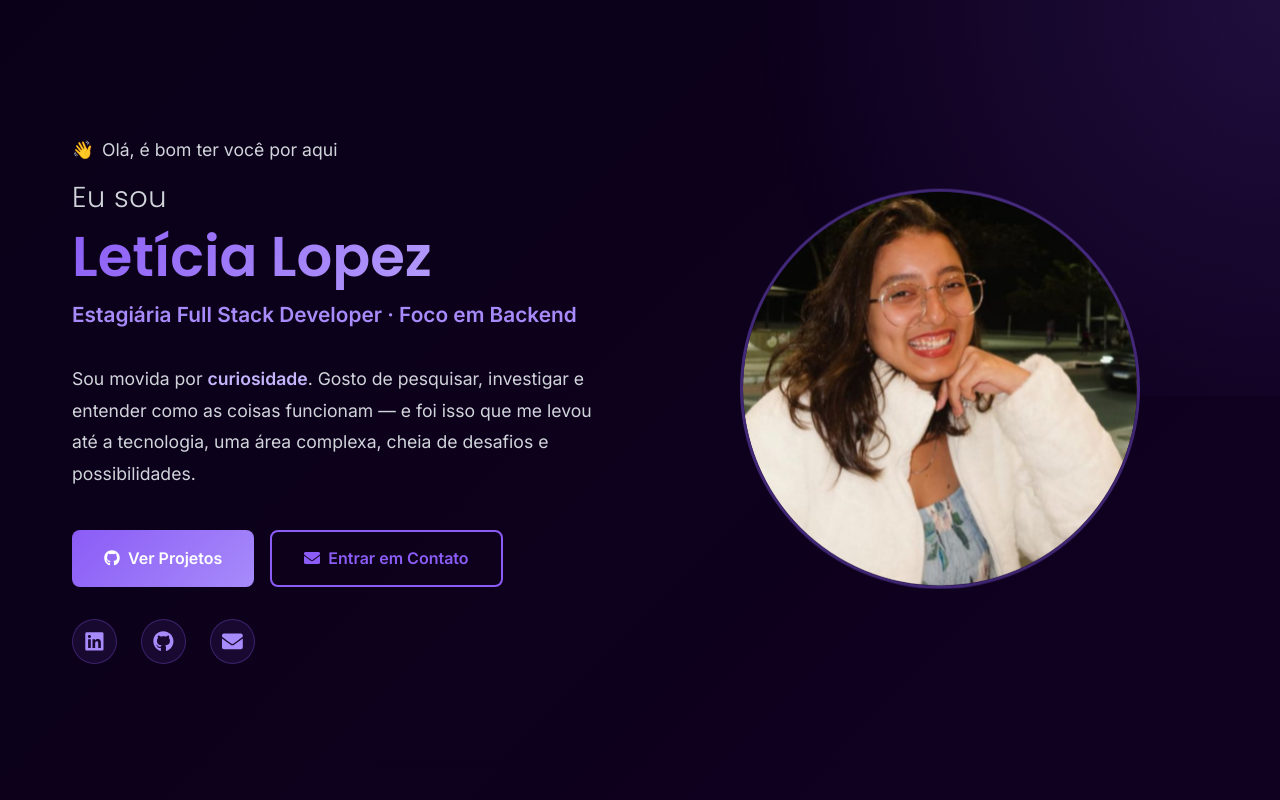
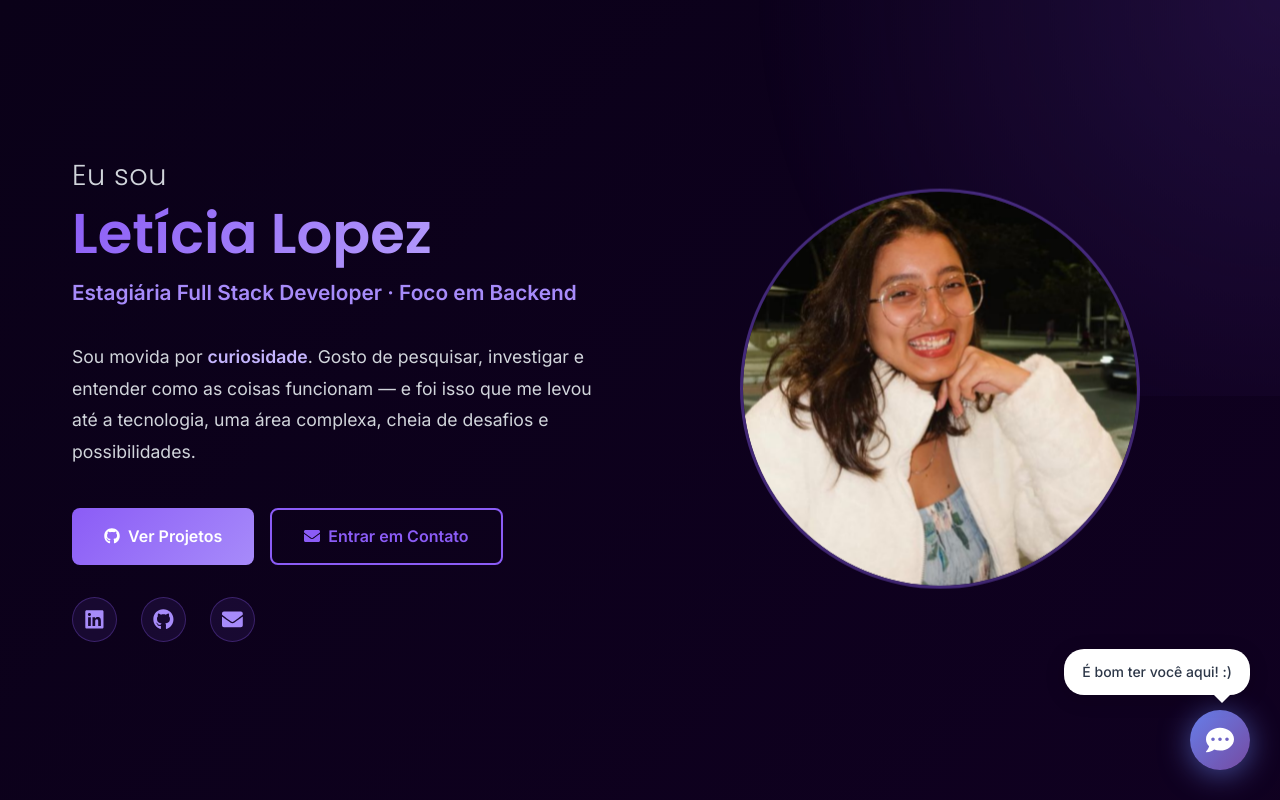
Before and after one commit to leticiagiovannalopez/portfolio, a React (Create React App) app: page / in a window 1280 px wide. Shown: the top 800 px of the page. Built offline with nearby package versions, Linux system fonts and the light colour scheme; the HTML template or start-up script is replaced by a standard one.

Commit message:
adiciona ícone de mensagem

```diff
--- a/src/App.js
+++ b/src/App.js
@@ -7,6 +7,7 @@ import Projects from './components/Projects';
 import Experience from './components/Experience';
 import Contact from './components/Contact';
 import Footer from './components/Footer';
+import ChatBubble from './components/ChatBubble';
 
 function App() {
   return (
@@ -18,6 +19,7 @@ function App() {
       <Experience />
       <Contact />
       <Footer />
+      <ChatBubble />
     </div>
   );
 }
--- /dev/null
+++ b/src/components/ChatBubble.css
@@ -0,0 +1,175 @@
+.chat-bubble-container {
+  position: fixed;
+  bottom: 30px;
+  right: 30px;
+  z-index: 1000;
+}
+
+/* Botão flutuante */
+.chat-bubble-button {
+  width: 60px;
+  height: 60px;
+  border-radius: 50%;
+  background: linear-gradient(135deg, #667eea 0%, #764ba2 100%);
+  border: none;
+  color: white;
+  font-size: 28px;
+  cursor: pointer;
+  box-shadow: 0 4px 20px rgba(102, 126, 234, 0.4);
+  transition: all 0.3s ease;
+  display: flex;
+  align-items: center;
+  justify-content: center;
+  animation: pulse 2s infinite;
+}
+
+.chat-bubble-button:hover {
+  transform: scale(1.1);
+  box-shadow: 0 6px 30px rgba(102, 126, 234, 0.6);
+}
+
+.chat-bubble-button:active {
+  transform: scale(0.95);
+}
+
+@keyframes pulse {
+  0%, 100% {
+    box-shadow: 0 4px 20px rgba(102, 126, 234, 0.4);
+  }
+  50% {
+    box-shadow: 0 4px 30px rgba(102, 126, 234, 0.6);
+  }
+}
+
+/* Tooltip com mensagem */
+.chat-bubble-tooltip {
+  position: absolute;
+  bottom: 75px;
+  right: 0;
+  background: white;
+  color: #2d3748;
+  padding: 12px 18px;
+  border-radius: 20px;
+  box-shadow: 0 4px 20px rgba(0, 0, 0, 0.15);
+  white-space: nowrap;
+  font-size: 14px;
+  font-weight: 500;
+  animation: fadeInUp 0.5s ease;
+  pointer-events: none;
+}
+
+.chat-bubble-tooltip::after {
+  content: '';
+  position: absolute;
+  bottom: -8px;
+  right: 20px;
+  width: 0;
+  height: 0;
+  border-left: 8px solid transparent;
+  border-right: 8px solid transparent;
+  border-top: 8px solid white;
+}
+
+/* Janela de chat */
+.chat-bubble-window {
+  position: absolute;
+  bottom: 75px;
+  right: 0;
+  width: 300px;
+  background: white;
+  border-radius: 16px;
+  box-shadow: 0 8px 40px rgba(0, 0, 0, 0.2);
+  overflow: hidden;
+  animation: fadeInUp 0.3s ease;
+}
+
+.chat-bubble-header {
+  background: linear-gradient(135deg, #667eea 0%, #764ba2 100%);
+  color: white;
+  padding: 16px 20px;
+}
+
+.chat-bubble-header h3 {
+  margin: 0;
+  font-size: 18px;
+  font-weight: 600;
+}
+
+.chat-bubble-content {
+  padding: 20px;
+}
+
+.chat-bubble-content p {
+  margin: 0 0 16px 0;
+  color: #2d3748;
+  font-size: 15px;
+  line-height: 1.6;
+}
+
+/* Botão WhatsApp */
+.whatsapp-button {
+  width: 100%;
+  padding: 12px 20px;
+  background: #25D366;
+  color: white;
+  border: none;
+  border-radius: 8px;
+  font-size: 14px;
+  font-weight: 600;
+  cursor: pointer;
+  display: flex;
+  align-items: center;
+  justify-content: center;
+  gap: 8px;
+  transition: all 0.3s ease;
+}
+
+.whatsapp-button:hover {
+  background: #1fb855;
+  transform: translateY(-2px);
+  box-shadow: 0 4px 12px rgba(37, 211, 102, 0.3);
+}
+
+.whatsapp-button:active {
+  transform: translateY(0);
+}
+
+.whatsapp-button svg {
+  font-size: 18px;
+}
+
+/* Animações */
+@keyframes fadeInUp {
+  from {
+    opacity: 0;
+    transform: translateY(20px);
+  }
+  to {
+    opacity: 1;
+    transform: translateY(0);
+  }
+}
+
+/* Responsividade */
+@media (max-width: 768px) {
+  .chat-bubble-container {
+    bottom: 20px;
+    right: 20px;
+  }
+
+  .chat-bubble-button {
+    width: 55px;
+    height: 55px;
+    font-size: 24px;
+  }
+
+  .chat-bubble-window {
+    width: calc(100vw - 40px);
+    max-width: 320px;
+  }
+
+  .chat-bubble-tooltip {
+    font-size: 13px;
+    padding: 10px 16px;
+  }
+}
--- /dev/null
+++ b/src/components/ChatBubble.js
@@ -0,0 +1,60 @@
+import React, { useState } from 'react';
+import { FaCommentDots, FaTimes, FaWhatsapp } from 'react-icons/fa';
+import './ChatBubble.css';
+
+const ChatBubble = () => {
+  const [isOpen, setIsOpen] = useState(false);
+
+  const toggleChat = () => {
+    setIsOpen(!isOpen);
+  };
+
+  const handleWhatsAppClick = () => {
+    const phoneNumber = '5511948052799'; // Formato internacional sem espaços
+    const message = encodeURIComponent('Oi, Letícia! Vi seu portfólio e quero marcar uma entrevista');
+    const whatsappUrl = `https://wa.me/${phoneNumber}?text=${message}`;
+    window.open(whatsappUrl, '_blank');
+  };
+
+  return (
+    <>
+      {/* Botão flutuante */}
+      <div className={`chat-bubble-container ${isOpen ? 'open' : ''}`}>
+        <button
+          className="chat-bubble-button"
+          onClick={toggleChat}
+          aria-label="Abrir chat"
+        >
+          {isOpen ? <FaTimes /> : <FaCommentDots />}
+        </button>
+
+        {/* Mensagem inicial quando fechado */}
+        {!isOpen && (
+          <div className="chat-bubble-tooltip">
+            É bom ter você aqui! :)
+          </div>
+        )}
+
+        {/* Janela de chat */}
+        {isOpen && (
+          <div className="chat-bubble-window">
+            <div className="chat-bubble-header">
+              <h3>Olá! 👋</h3>
+            </div>
+            <div className="chat-bubble-content">
+              <p>Quer marcar uma entrevista?</p>
+              <button
+                className="whatsapp-button"
+                onClick={handleWhatsAppClick}
+              >
+                <FaWhatsapp /> Enviar mensagem no WhatsApp
+              </button>
+            </div>
+          </div>
+        )}
+      </div>
+    </>
+  );
+};
+
+export default ChatBubble;
--- a/src/components/Hero.js
+++ b/src/components/Hero.js
@@ -8,11 +8,6 @@ const Hero = () => {
       <div className="container">
         <div className="hero-content fade-in-up">
           <div className="hero-text">
-            <div className="greeting">
-              <span className="wave">👋</span>
-              <span>Olá, é bom ter você por aqui</span>
-            </div>
-
             <h1>
               <span className="intro-text">Eu sou</span>
               <span className="gradient-text">Letícia Lopez</span>
--- a/src/components/Skills.css
+++ b/src/components/Skills.css
@@ -69,6 +69,36 @@
   color: var(--text-primary);
 }
 
+/* More skills indicator */
+.loading-more {
+  opacity: 0.5;
+  border-style: dashed;
+}
+
+.loading-more:hover {
+  transform: none;
+  background: rgba(255, 255, 255, 0.02);
+  border-color: rgba(139, 92, 246, 0.2);
+  box-shadow: none;
+  cursor: default;
+  opacity: 0.7;
+}
+
+.loading-more .skill-icon {
+  color: #8B5CF6;
+  font-size: 2rem;
+}
+
+.loading-more:hover .skill-icon {
+  transform: none;
+}
+
+.loading-more .skill-name {
+  font-size: 0.8rem;
+  opacity: 0.8;
+  font-style: italic;
+}
+
 @media (max-width: 768px) {
   .skills-grid {
     grid-template-columns: repeat(auto-fill, minmax(110px, 1fr));
--- a/src/components/Skills.js
+++ b/src/components/Skills.js
@@ -15,9 +15,10 @@ import {
   SiDocker,
   SiGit,
   SiGithub,
-  SiJupyter
+  SiJupyter,
+  SiPandas
 } from 'react-icons/si';
-import { FaBrain } from 'react-icons/fa';
+import { FaBrain, FaPlus } from 'react-icons/fa';
 import './Skills.css';
 
 const Skills = () => {
```
